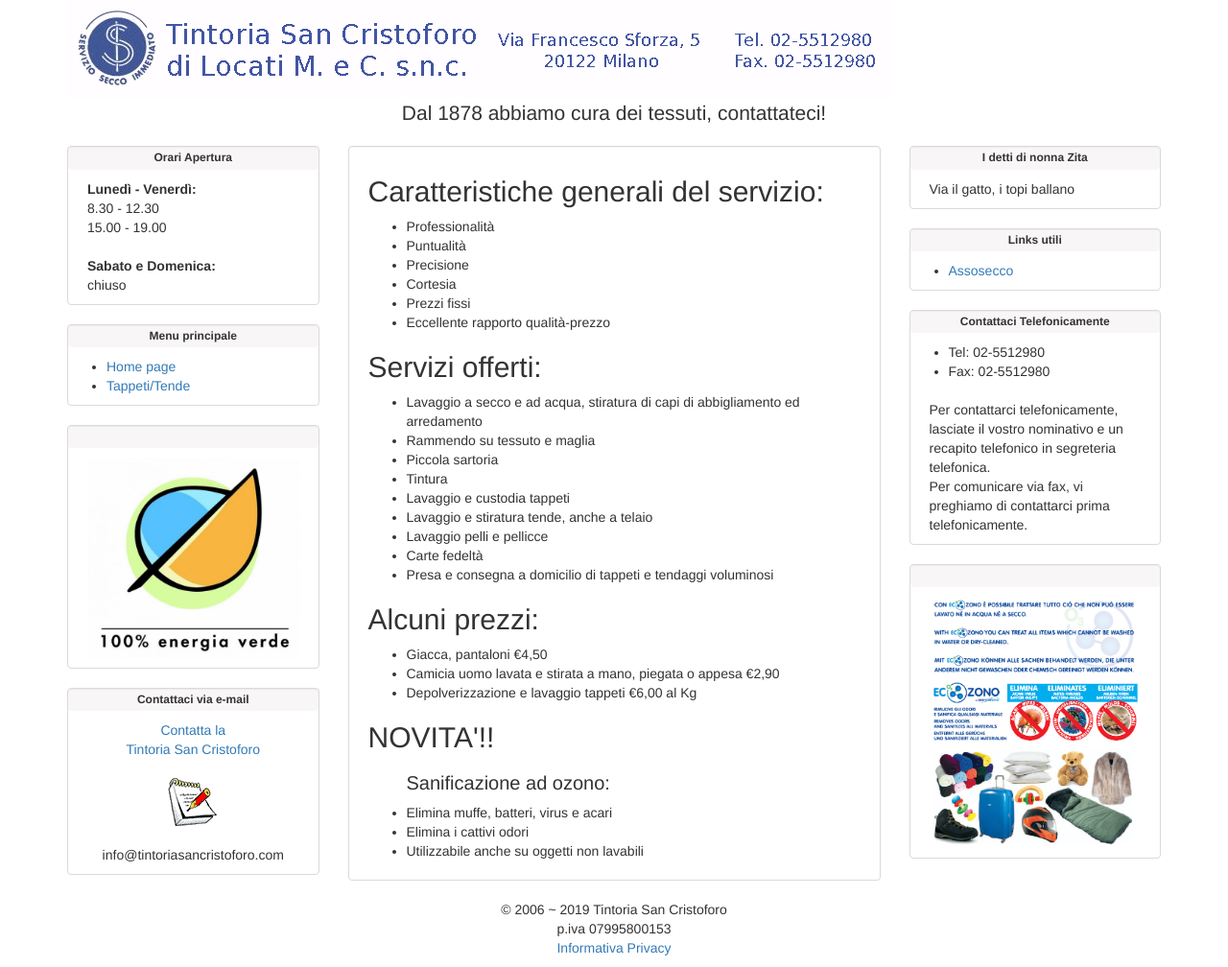
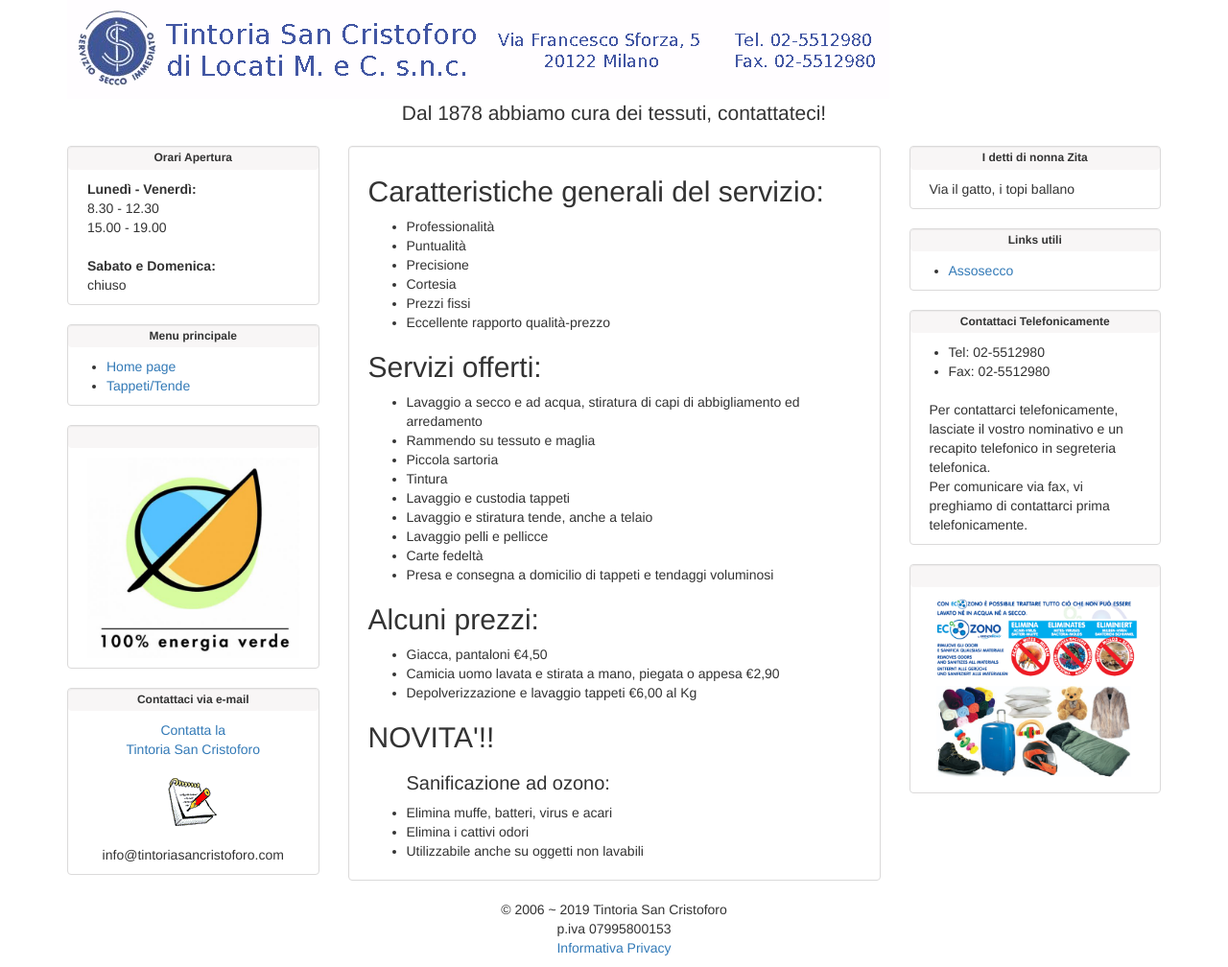
Before and after one commit to TintoriaSanCristoforo/TintoriaSanCristoforo.github.io, a Jekyll site: the page built from index.html, in a window 1280 px wide. Shown: the whole page at 96% size. Built offline with Jekyll 4.4.1, drawn with Linux system fonts in a browser that asks for light colours.

Commit message:
Update sidebar_dx.html

```diff
--- a/_includes/sidebar_dx.html
+++ b/_includes/sidebar_dx.html
@@ -45,5 +45,5 @@
 
 <div class="sidebar-module">
     <h1>&nbsp;</h1>
-    <p class="centered"><img src="images/Ozono.png" width="100%"/></a></p>
+    <p class="centered"><img src="images/ozono2.png" width="100%"/></a></p>
 </div>
```
